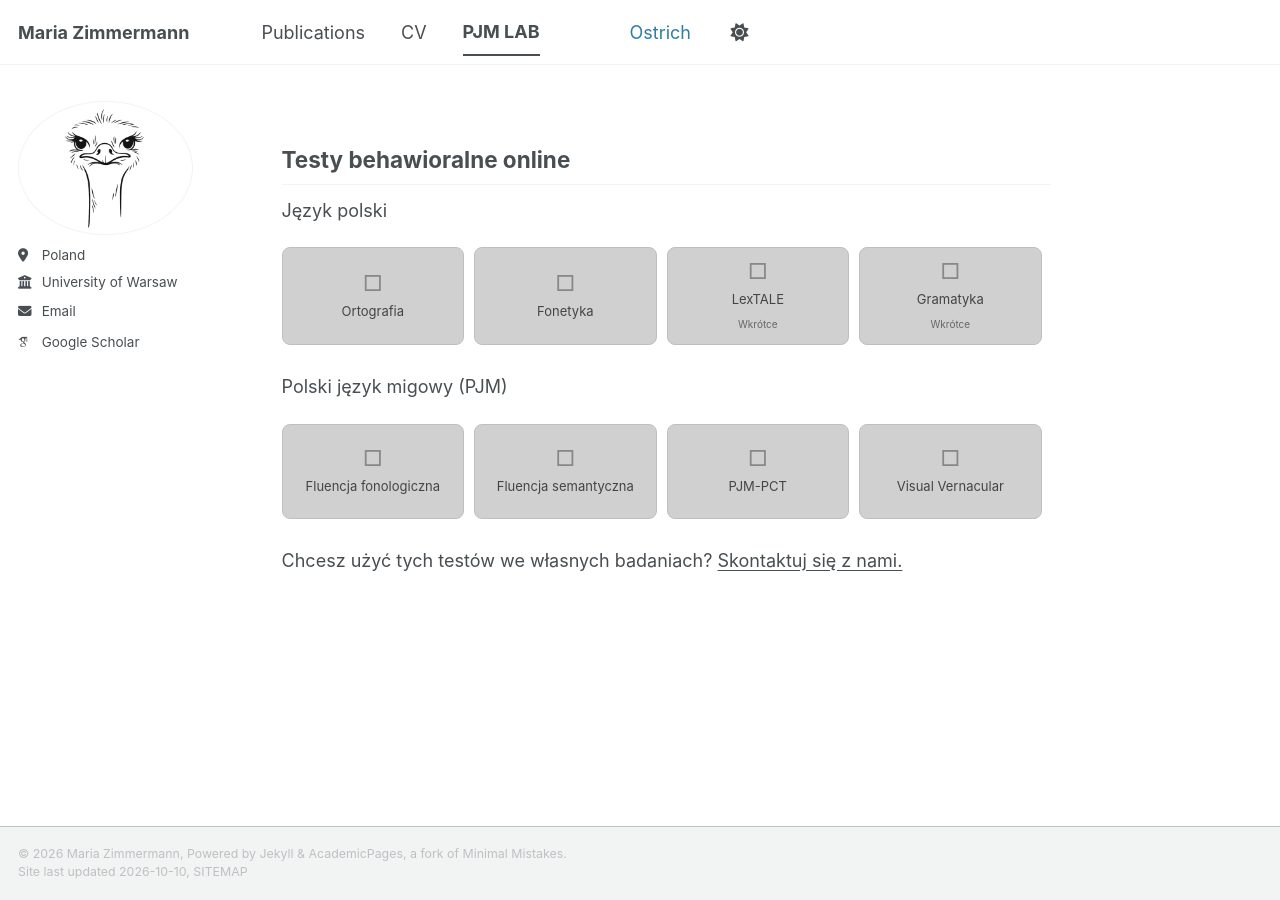
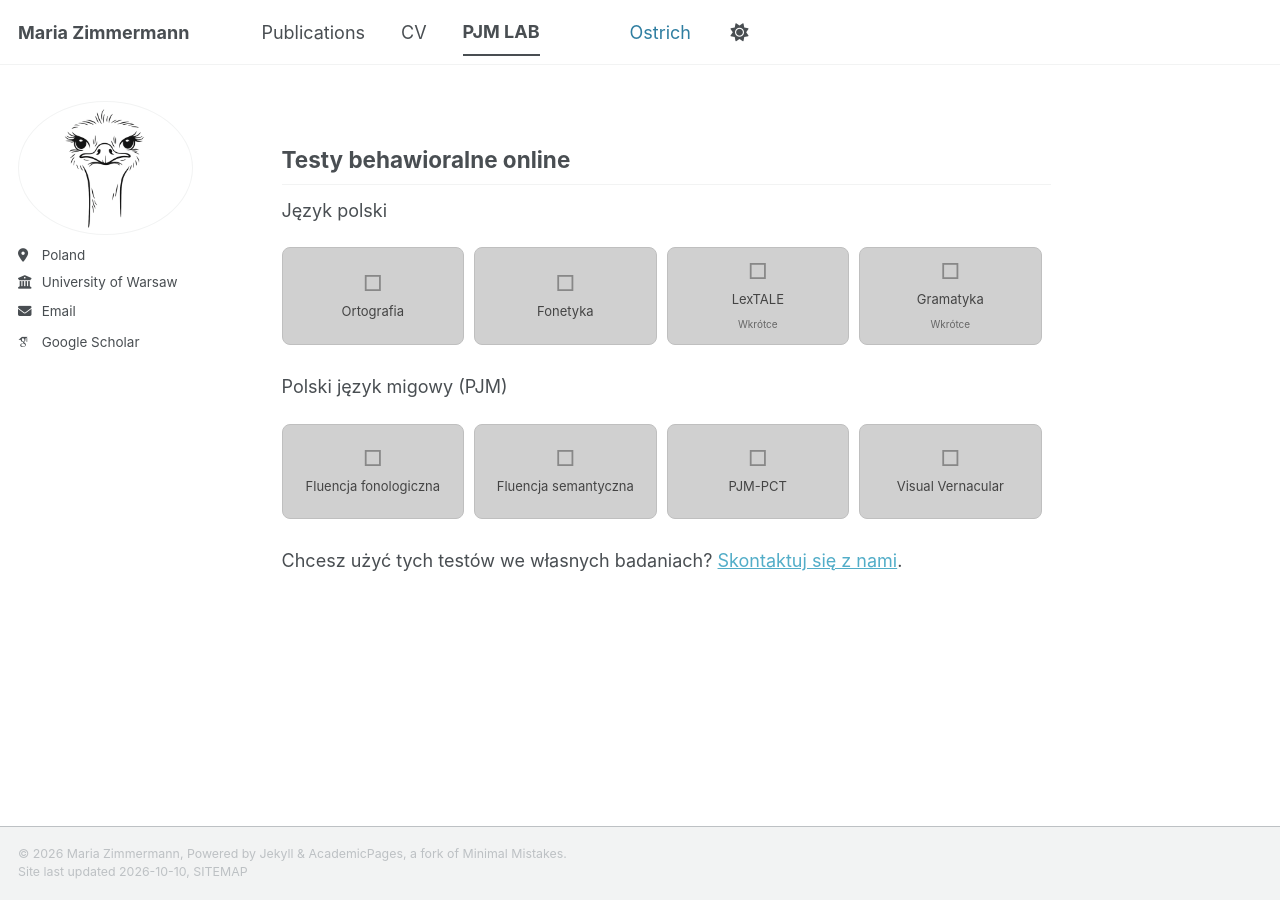
Before and after one commit to MariaZofiaZimmermann/mariazofiazimmermann.github.io, a Jekyll site: the page built from _pages/pjmlab.md, in a window 1280 px wide. Built offline with Jekyll 4.4.1, drawn with Linux system fonts in a browser that asks for light colours; some web fonts are replaced; a script bundle is joined from its source files by our own code; library files that are not in the unit come from our copies.

Commit message:
Update pjmlab.md

```diff
--- a/_pages/pjmlab.md
+++ b/_pages/pjmlab.md
@@ -149,7 +149,4 @@ a.pjmlab-tile:focus-visible {
 
 </div>
 
-<p class="pjmlab-contact">
-  Chcesz użyć tych testów we własnych badaniach?
-  <a href="mailto:mzf.zimmermann@gmail.com?subject=PJMlab%20-%20wykorzystanie%20test%C3%B3w">Skontaktuj się z nami.</a>
-</p>
+Chcesz użyć tych testów we własnych badaniach? [Skontaktuj się z nami](mailto:mzf.zimmermann@gmail.com).
```
